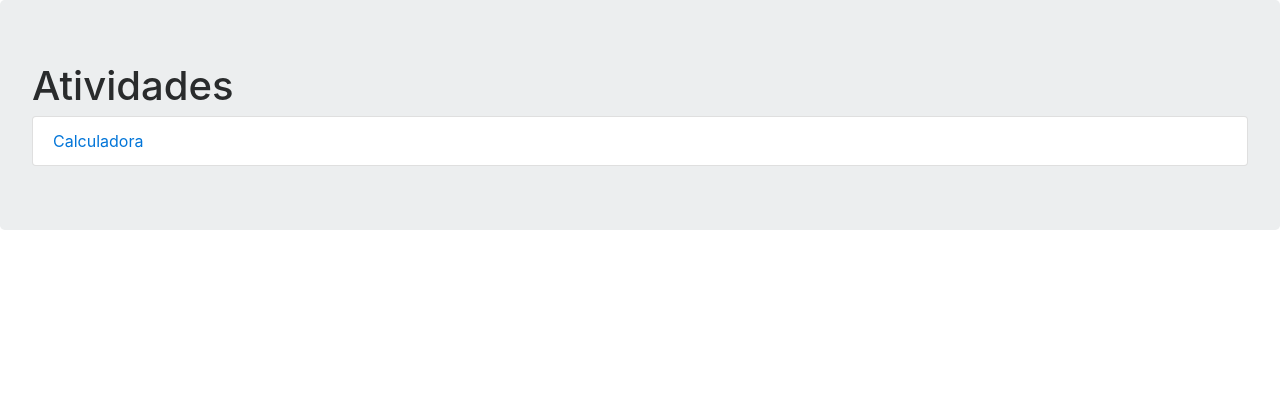
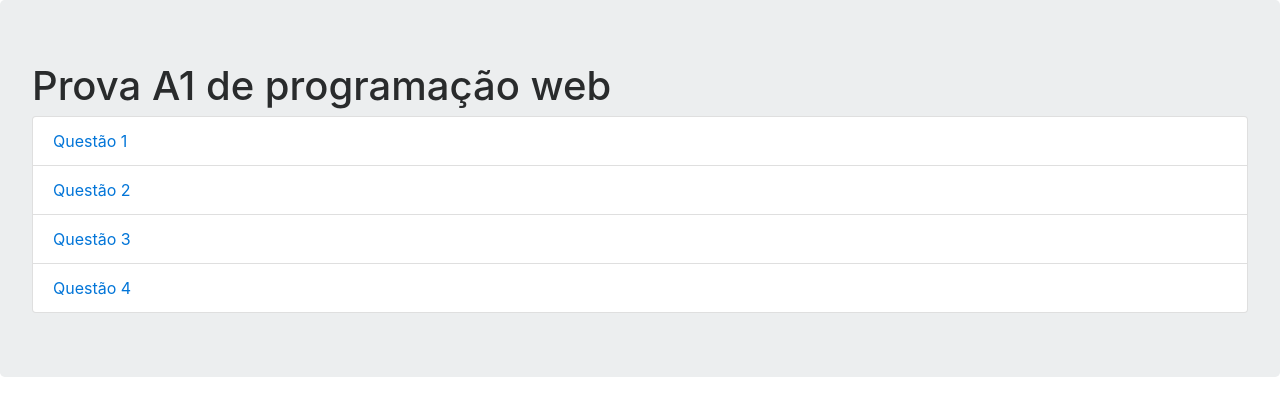
Before and after one commit to hunsche/A1-programacao-web, a PHP site: page / in a window 1280 px wide. Shown: the part 54-470 px from the top of the page. Run offline with PHP 8.4, Linux system fonts and the light colour scheme.

Commit message:
adjusted home

```diff
--- a/index.php
+++ b/index.php
@@ -5,7 +5,7 @@
     <link rel="stylesheet" href="bootstrap/css/bootstrap.min.css">
     <script src="jquery/jquery.min.js"></script>
     <script src="bootstrap/js/bootstrap.min.js"></script>
-    <title>Job</title>
+    <title>Prova</title>
 </head>
 
 <body>
@@ -15,9 +15,12 @@
     </nav>
 
     <div class="jumbotron">
-        <h1>Atividades</h1>
+        <h1>Prova A1 de programação web</h1>
         <div class="list-group">
-            <a href="/html/calculator.html" class="list-group-item">Calculadora</a>
+            <a href="/html/calculator.html" class="list-group-item">Questão 1</a>
+            <a href="/html/calculator.html" class="list-group-item">Questão 2</a>
+            <a href="/html/calculator.html" class="list-group-item">Questão 3</a>
+            <a href="/html/calculator.html" class="list-group-item">Questão 4</a>
         </div>
     </div>
 </body>
```
